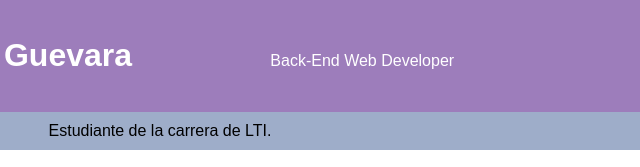
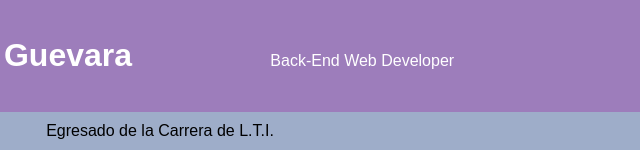
Before and after one commit to joshgueme/joshgueme.github.com, a plain HTML site: page CV/index.html in a window 1280 px wide. Shown: the top 167 px of the page, 480-1120 px from the left. Drawn offline with Linux system fonts and the light colour scheme.

```diff
--- a/CV/index.html
+++ b/CV/index.html
@@ -13,7 +13,7 @@
         <p style="display:inline-block;width:400px;font-weight: 200">Back-End Web Developer</p>
     </header>
     <div style="background-color:rgb(158, 173, 201);color: rgb(0, 0, 0);text-align: center;padding: 10px">
-        Estudiante de la carrera de LTI.
+        Egresado de la Carrera de L.T.I.
     </div>
     <section>
         <div style="width: 960px;margin-left: auto;margin-right: auto;">
```
